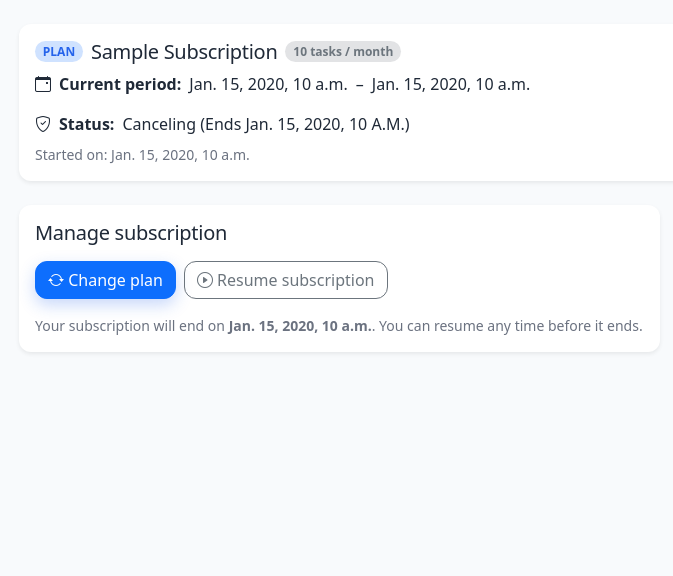
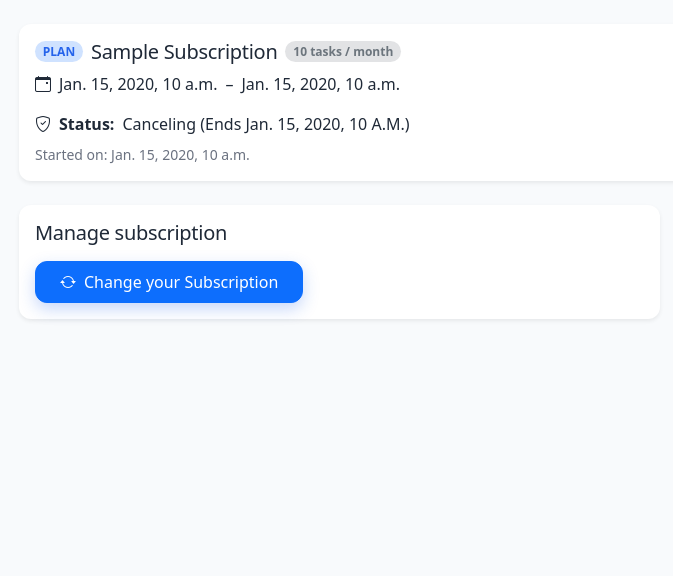
Before and after one commit to fairytaib/procrastination-defier, a Django app: template subscription/templates/subscription/subscription_overview.html in a window 1280 px wide. Shown: the part 177-753 px from the top of the page, without its empty margins (63-736 px from the left). Run offline with Django 4.2, Linux system fonts and the light colour scheme; the template is opened without the code that fills it: most values are stand-ins (such as "Sample title", 1, 10 or a date in 2020).

Commit message:
Fix link to change subscription

```diff
--- a/subscription/templates/subscription/subscription_overview.html
+++ b/subscription/templates/subscription/subscription_overview.html
@@ -30,9 +30,9 @@
             <div class="mt-2 d-flex flex-wrap gap-3">
               <div class="d-inline-flex align-items-center gap-2">
                 <i class="bi bi-calendar-event" aria-hidden="true"></i>
-                <span class="fw-semibold">Current period:</span>
-                <time datetime="{{ subscription.start_date|date:'c' }}">{{ subscription.start_date }}</time> –
                 <time datetime="{{ subscription.start_date|date:'c' }}">{{ subscription.start_date }}</time>
+                –
+                <time datetime="{{ subscription.end_date|default:subscription.cancel_at|date:'c' }}">{{ subscription.end_date|default:subscription.cancel_at }}</time>
               </div>
               <div class="d-inline-flex align-items-center gap-2">
                 <i class="bi bi-shield-check" aria-hidden="true"></i>
@@ -62,27 +62,10 @@
           <div class="card-body">
             <h3 class="h5 mb-3">Manage subscription</h3>
 
-            <div class="d-grid d-sm-flex gap-2">
-              <a href="" class="btn btn-primary"><i class="bi bi-arrow-repeat" aria-hidden="true"></i> Change plan</a>
-
-              {% if end_date %}
-                <form method="post" action="{% url 'subscription_resume' %}">
-                  {% csrf_token %}
-                  <button type="submit" class="btn btn-outline-secondary"><i class="bi bi-play-circle" aria-hidden="true"></i> Resume subscription</button>
-                </form>
-              {% else %}
-                <form method="post" action="">
-                  {% csrf_token %}
-                  <button type="submit" class="btn btn-outline-secondary"><i class="bi bi-x-circle" aria-hidden="true"></i> Cancel at period end</button>
-                </form>
-              {% endif %}
-            </div>
-
-            {% if end_date %}
-              <p class="small text-body-secondary mb-0 mt-3">
-                Your subscription will end on <strong>{{ end_date }}</strong>. You can resume any time before it ends.
-              </p>
-            {% endif %}
+            <a href="{% url 'subscription_manage_stripe' %}" class="btn btn-primary d-inline-flex align-items-center gap-2 px-4 py-2 text-nowrap">
+              <i class="bi bi-arrow-repeat" aria-hidden="true"></i>
+              <span>Change your Subscription</span>
+            </a>
           </div>
         </section>
       </div>
```
